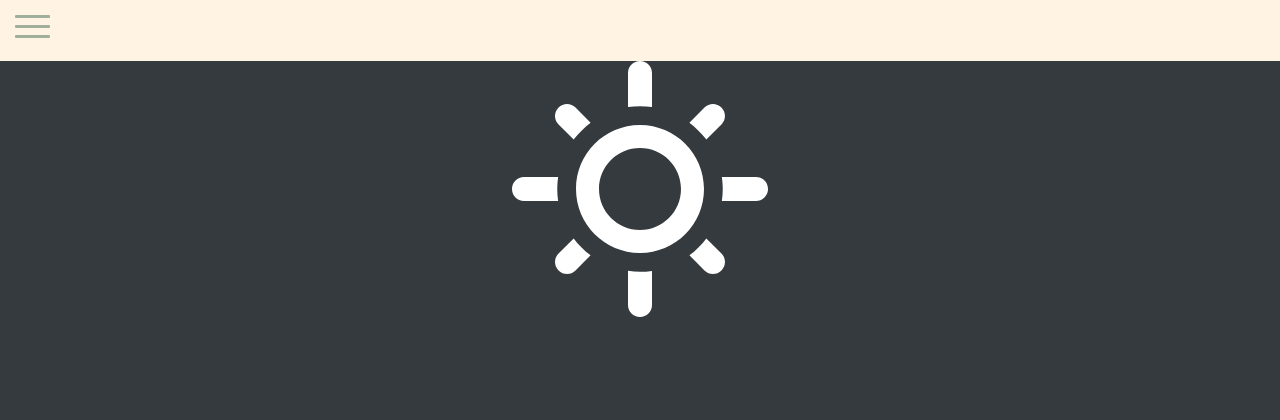
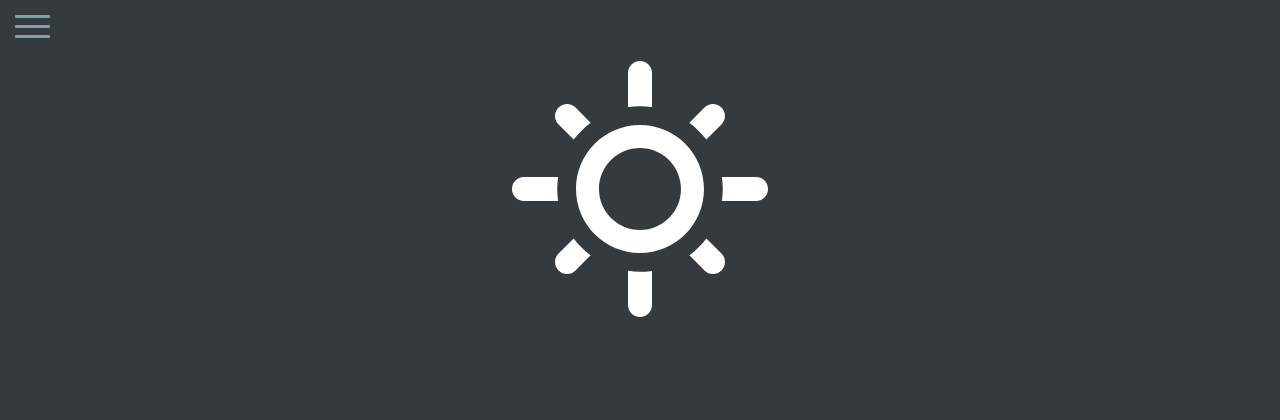
Before and after one commit to justinhersey/v2, a PHP site: page /index.php in a window 1280 px wide. Shown: the top 420 px of the page. Run offline with PHP 8.4, Linux system fonts and the light colour scheme; data that the repository does not hold is empty; some libraries are stand-ins or nearby versions.

Commit message:
add styles

```diff
--- a/scss/_colors.scss
+++ b/scss/_colors.scss
@@ -1,5 +1,5 @@
 /*[ _color-variables.scss ]*/
 $primaryColor: #E5DDCB;
 $accentColor: #A0AF9C;
-$textColor: #887A6D;
+$textColor: #7da1ac;
 $sunny: #F9D423;
--- a/scss/stylesheet.scss
+++ b/scss/stylesheet.scss
@@ -44,7 +44,7 @@ p {
 }
 
 nav {
-	background-color: #FFF4E3;
+	background-color: #343a3e;
 	padding: 0.9375em;
 	li:first-child {
 		margin-top: 0.9375em;
@@ -94,7 +94,7 @@ nav > ul > li {
 		border-radius: 1px;
 		height: 3px;
 		width: 35px;
-		background-color: #A0AF9C;
+		background-color: #7da1ac;
 		position: absolute;
 		display: block;
 		content: '';
```
Also changed, not shown: build/css/stylesheet.css.
